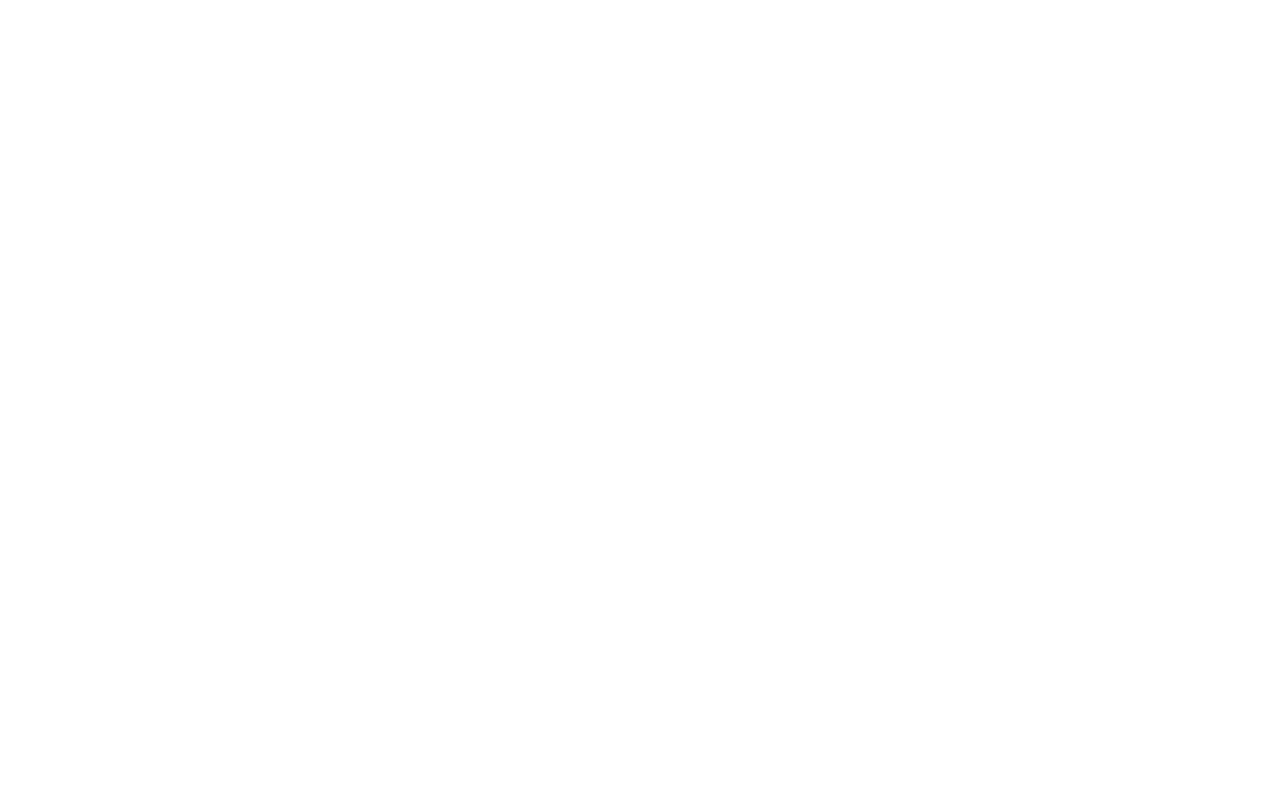
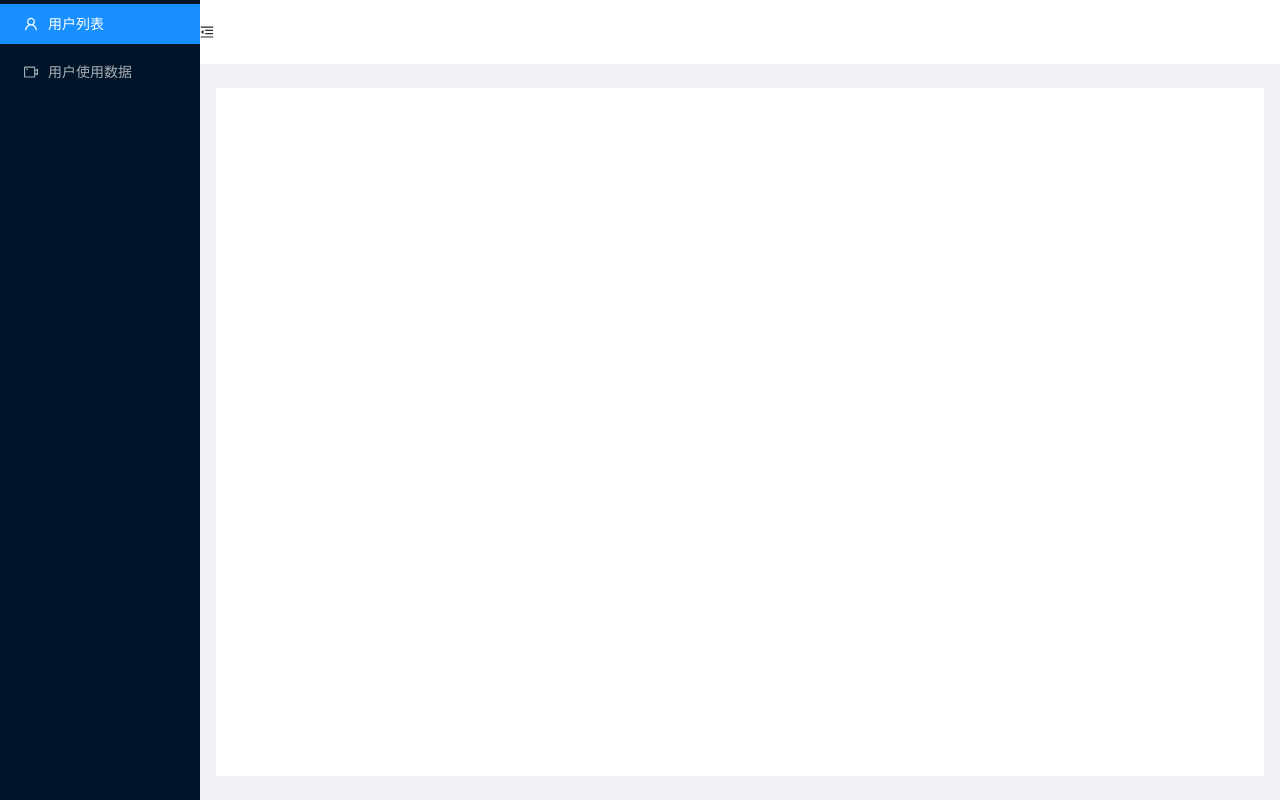
Before and after one commit to xiaozhu-sorce/online-qa, a React (Vite) app: page /admin in a window 1280 px wide. Before the commit this address had no page. Built offline with nearby package versions, Linux system fonts and the light colour scheme.

Commit message:
fix:login||home page

```diff
--- a/src/App.jsx
+++ b/src/App.jsx
@@ -4,8 +4,8 @@
 import './App.css'
 import React from 'react'
 import { Routes, Route } from 'react-router'
-import LoginPage from './pages/Auth/Login'
-
+import LoginPage from './pages/auth/login'
+import Home from './pages/home'
 // function App() {
 //   const [count, setCount] = useState(0)
 
@@ -40,6 +40,15 @@
   return (
     <Routes>
       <Route path='/' element={<LoginPage />} />
+      <Route path='/admin' element={<Home />}>
+        {/* <Route path='user' element={<User />} />
+        <Route path='book' element={<Book />} />
+        <Route path='history' element={<History />} /> */}
+      </Route>
+      {/* <Route path='/user' element={<Borrow />}>
+        <Route path='mybook' element={<Mybook />} />
+        <Route path='books' element={<BookList />} />
+      </Route> */}
     </Routes>
   )
 }
--- a/src/pages/auth/login.jsx
+++ b/src/pages/auth/login.jsx
@@ -1,12 +1,17 @@
 import React, { useState } from 'react';
+import { useNavigate } from 'react-router';
 import './login.less'
 
 const LoginPage = () => {
   const [username, setUsername] = useState('');
   const [password, setPassword] = useState('');
 
+  const nav = useNavigate()
+
   const handleLogin = () => {
     // 处理登录逻辑
+    nav('admin')
+    // nav('user')
     console.log('Login clicked!');
   };
 
--- /dev/null
+++ b/src/pages/home.jsx
@@ -0,0 +1,82 @@
+import React, { useState } from 'react';
+import { Layout, Menu } from 'antd';
+import { useNavigate, useOutlet } from 'react-router';
+import {
+  MenuUnfoldOutlined,
+  MenuFoldOutlined,
+  UserOutlined,
+  VideoCameraOutlined,
+  UploadOutlined,
+} from '@ant-design/icons';
+import 'antd/dist/antd.css';
+import './home.less'
+
+const { Header, Sider, Content } = Layout;
+
+const Home = () => {
+    const [collapsed, setCollapsed] = useState(false);
+    const nav = useNavigate()
+    return (
+      <Layout>
+        <Sider trigger={null} collapsible collapsed={collapsed}>
+          <div className="logo" />
+          <Menu
+            theme="dark"
+            mode="inline"
+            defaultSelectedKeys={['1']}
+            items={[
+              {
+                key: '1',
+                icon: <UserOutlined />,
+                label: '用户列表',
+                onClick: () => {
+                //   nav('user')
+                }
+              },
+              {
+                key: '2',
+                icon: <VideoCameraOutlined />,
+                label: '用户使用数据',
+                onClick: () => {
+                //   nav('book')
+                }
+              },
+            //   {
+            //     key: '3',
+            //     icon: <UploadOutlined />,
+            //     label: '书籍历史表',
+            //     onClick: () => {
+            //     //   nav('history')
+            //     }
+            //   },
+            ]}
+          />
+        </Sider>
+        <Layout className="site-layout">
+          <Header
+            className="site-layout-background"
+            style={{
+              padding: 0,
+            }}
+          >
+            {React.createElement(collapsed ? MenuUnfoldOutlined : MenuFoldOutlined, {
+              className: 'trigger',
+              onClick: () => setCollapsed(!collapsed),
+            })}
+          </Header>
+          <Content
+            className="site-layout-background"
+            style={{
+              margin: '24px 16px',
+              padding: 24,
+              minHeight: 280,
+            }}
+          >
+            {useOutlet()}
+          </Content>
+        </Layout>
+      </Layout>
+    );
+  };
+
+  export default Home;
--- /dev/null
+++ b/src/pages/home.less
@@ -0,0 +1,19 @@
+#components-layout-demo-responsive .logo {
+    height: 32px;
+    margin: 16px;
+    background: rgba(255, 255, 255, 0.2);
+  }
+
+  .site-layout-sub-header-background {
+    background: #fff;
+  }
+
+  .site-layout-background {
+    background: #fff;
+  }
+
+
+  .ant-layout {
+    height: 100vh;
+    width: 100vw;
+  }
```
Also changed, not shown: src/pages/user.jsx (added, +76 -0 lines), src/server/server.js (added, +35 -0 lines).
